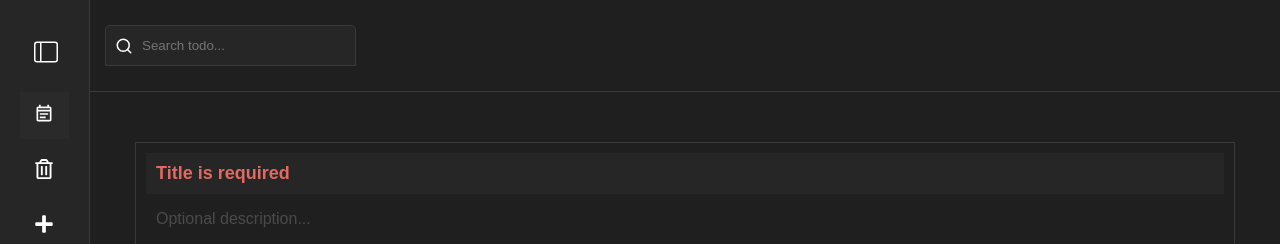
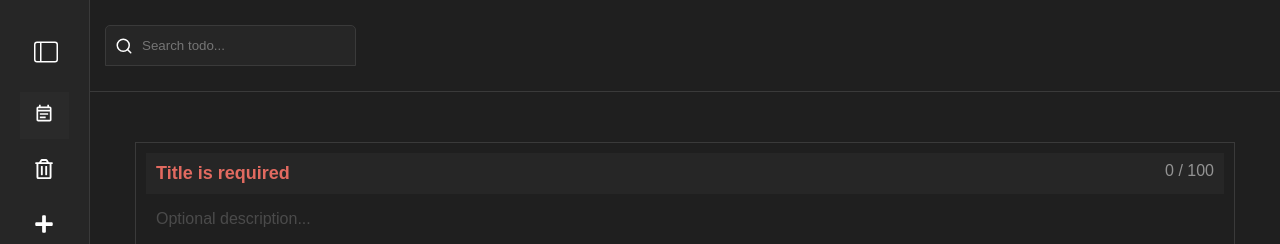
Before and after one commit to i-kryvda/todo-list-redux, a React (Vite) app: page / in a window 1280 px wide. Both pictures are taken after a click on the button "CREATE TASK". Shown: the top 244 px of the page. Built offline with nearby package versions, Linux system fonts and the light colour scheme; a web font is replaced by a local one.

Commit message:
git actions

```diff
--- a/src/components/molecules/TodoForm/TodoForm.module.scss
+++ b/src/components/molecules/TodoForm/TodoForm.module.scss
@@ -1,22 +1,30 @@
-.titleCounter {
+.editor {
+  position: relative;
+  display: flex;
+  flex: 1;
+  flex-direction: column;
+  width: 100%;
+  height: 100%;
+  border: 1px solid var(--border-color);
+
+  &TitleCounter {
     position: absolute;
-  right: 10px;
-  top: 10px;
-  // color: var(--success-color);
+    top: 2rem;
+    right: 2rem;
+    z-index: 999;
     opacity: 0.5;
   }
 
-.error {
-  padding: 8px 15px;
-  color: var(--primary-color);
-  font-size: 1rem;
-  border-radius: 12px;
-  white-space: nowrap;
+  &TitleError {
     position: relative;
     z-index: 1;
-
+    padding: 0.8rem 1.5rem;
+    border-radius: 1.2rem;
+    white-space: nowrap;
+    color: var(--primary-color);
     background-color: var(--secondary-color);
     pointer-events: none;
+
     transition:
       opacity 0.33s ease,
       transform 0.33s ease-out;
@@ -24,29 +32,17 @@
     &::before {
       content: "";
       position: absolute;
+      bottom: -0.3rem;
+      left: 1.4rem;
+      z-index: -1;
 
-    width: 10px;
-    height: 10px;
+      width: 1rem;
+      height: 1rem;
 
-    background: var(--primary-color);
       background-color: var(--secondary-color);
-    bottom: -3px;
-    left: 14px;
       transform: rotate(45deg);
-    z-index: -1;
     }
   }
-
-.editor {
-  width: 100%;
-  height: 100%;
-  flex: 1;
-
-  border: 1px solid var(--border-color);
-  position: relative;
-  display: flex;
-  flex-direction: column;
-  // border-radius: 12px;
 
   &Body {
     display: flex;
@@ -57,47 +53,45 @@
   }
 
   &Field {
+    width: 75%;
     padding: 0.25rem 1rem;
-    width: 75%;
-    // border: 1px solid white;
-    // padding-right: 15%;
     color: var(--text-primary);
-    word-break: break-word; // переносить довгі слова на новий рядок
-    overflow-wrap: anywhere; // сучасний аналог, робить теж саме
+    word-break: break-word;
+    overflow-wrap: anywhere;
 
-    &:focus {
-      &::placeholder {
+    &:focus::placeholder {
       color: var(--primary-color);
     }
+
+    &Title,
+    &Description {
+      width: 100%;
+      padding: 1rem;
+      color: var(--text-primary);
     }
 
     &Title {
       position: relative;
-      width: 100%;
+      padding-right: 10rem;
+      font-size: 1.8rem;
       font-weight: 700;
-      font-size: 1.8rem;
-      padding: 1rem;
       background-color: #262626;
     }
 
     &Description {
+      min-height: 4.8rem;
+      max-height: 18rem;
+      height: 4.8rem;
+      resize: none;
+      overflow-x: hidden;
+      overflow-y: auto;
+      border-radius: 1rem;
       font-size: 1.6rem;
-      padding: 0rem 1rem;
-      width: 100%;
-      line-height: 120%;
-      min-height: 48px;
-      max-height: 180px;
-      height: 48px;
-      resize: none;
-      overflow-y: auto;
-      overflow-x: hidden;
-      font-family: inherit;
-      padding: 1rem;
-      border-radius: 1rem;
+      line-height: 1.2;
 
       &::placeholder {
+        opacity: 0.5;
         font-weight: 400;
-        opacity: 0.5;
       }
     }
   }
@@ -106,9 +100,9 @@
     display: flex;
     justify-content: space-between;
     align-items: flex-end;
-    overflow: hidden;
     height: 100%;
     padding: 2rem;
+    overflow: hidden;
   }
 
   &Buttons {
@@ -117,41 +111,48 @@
   }
 
   &Btn {
+    padding: 0.5rem 1rem;
+    border: none;
+    border-radius: 0.8rem;
     cursor: pointer;
-    padding: 0.5rem 1rem;
-    border-radius: 8px;
-    border: none;
-    transition: background-color 0.11s ease;
 
-    &Secondary {
-      background-color: var(--secondary-color);
+    transition:
+      background-color 0.11s ease,
+      box-shadow 0.11s ease,
+      opacity 0.11s ease;
+
+    &:disabled {
+      cursor: not-allowed;
+      opacity: 0.5;
+    }
+
+    &Cancel,
+    &Save {
       color: var(--color-white);
 
       &:hover:not(:disabled) {
-        background-color: var(--secondary-color-hover);
-        box-shadow: 0 4px 10px rgba(0, 0, 0, 0.15);
+        box-shadow: 0 0.4rem 1rem rgba(0, 0, 0, 0.15);
       }
     }
 
-    &Primary {
+    &Cancel {
+      background-color: var(--secondary-color);
+
+      &:hover:not(:disabled) {
+        background-color: var(--secondary-color-hover);
+      }
+    }
+
+    &Save {
       background-color: var(--primary-color);
-      color: var(--color-white);
 
       &:hover:not(:disabled) {
         background-color: var(--primary-color-hover);
-        box-shadow: 0 4px 10px rgba(0, 0, 0, 0.15);
       }
 
       &:disabled {
-        cursor: not-allowed;
         background-color: var(--secondary-color);
-        cursor: not-allowed;
-        opacity: 0.7;
-        opacity: 0.5;
       }
     }
   }
 }
-
-.editorFieldDescription {
-}
--- a/src/components/molecules/TodoForm/TodoForm.tsx
+++ b/src/components/molecules/TodoForm/TodoForm.tsx
@@ -1,11 +1,9 @@
-// import { createTodo } from "@app/store/todos/todos-slice";
-// import { useAppDispatch } from "@app/store/store";
+import { MAX_TITLE_LENGTH, validateTitle } from "./lib";
+import { useFieldError, useAutoResizeTextarea } from "./hook";
 import { useInput } from "@shared/hooks/useInput/useInput";
-// --- STYLES ---
+import { useAutoFocus } from "@shared/hooks/useAutoFocus/useAutoFocus";
+
 import s from "./TodoForm.module.scss";
-import { useEffect, useRef, useState } from "react";
-import { MAX_TITLE_LENGTH, validateTitle } from "./lib/validateTodo";
-import { useFieldError } from "./hook/useFieldError";
 
 type TodoFormProps = {
   onClose?: () => void;
@@ -22,10 +20,6 @@ export function TodoForm({
   initialDescription = "",
   submitText = "Save",
 }: TodoFormProps) {
-  const inputRef = useRef<HTMLInputElement>(null);
-
-  const textareaRef = useRef<HTMLTextAreaElement>(null);
-
   const {
     value: title,
     onChange: onChangeTitle,
@@ -53,25 +47,13 @@ export function TodoForm({
     onResetDescription();
   };
 
-  useEffect(() => {
-    const textarea = textareaRef.current;
+  const textareaRef = useAutoResizeTextarea(description);
 
-    if (!textarea) return;
-
-    textarea.style.height = "48px";
-
-    const nextHeight = Math.min(textarea.scrollHeight, 180);
-
-    textarea.style.height = `${nextHeight}px`;
-  }, [description]);
-
-  useEffect(() => {
-    inputRef.current?.focus();
-  }, []);
+  const inputRef = useAutoFocus<HTMLInputElement>();
 
   return (
     <form className={s.editor} onSubmit={onSubmitHendler}>
-      <div className={s.titleCounter}>
+      <div className={s.editorTitleCounter}>
         {title.length} / {MAX_TITLE_LENGTH}
       </div>
 
@@ -117,7 +99,8 @@ export function TodoForm({
       <div className={s.editorFooter}>
         <p
           id="todo-title-error"
-          className={s.error}
+          role="alert"
+          className={s.editorTitleError}
           style={{
             opacity: hasError ? 1 : 0,
             transform: hasError
@@ -131,7 +114,7 @@ export function TodoForm({
         <div className={s.editorButtons}>
           <button
             type="button"
-            className={`${s.editorBtn} ${s.editorBtnSecondary}`}
+            className={`${s.editorBtn} ${s.editorBtnCancel}`}
             onClick={onClose}
           >
             Cancel
@@ -139,7 +122,7 @@ export function TodoForm({
 
           <button
             type="submit"
-            className={`${s.editorBtn} ${s.editorBtnPrimary}`}
+            className={`${s.editorBtn} ${s.editorBtnSave}`}
             disabled={hasError || !title.trim()}
           >
             {submitText}
--- /dev/null
+++ b/src/components/molecules/TodoForm/hook/index.ts
@@ -0,0 +1,2 @@
+export { useAutoResizeTextarea } from "./useAutoResizeTextarea";
+export { useFieldError } from "./useFieldError";
--- /dev/null
+++ b/src/components/molecules/TodoForm/hook/useAutoResizeTextarea.tsx
@@ -0,0 +1,20 @@
+import { useEffect, useRef } from "react";
+
+export function useAutoResizeTextarea(
+  value: string,
+  maxHeight = 180,
+  minHeight = 48,
+) {
+  const ref = useRef<HTMLTextAreaElement>(null);
+
+  useEffect(() => {
+    const textarea = ref.current;
+    if (!textarea) return;
+
+    textarea.style.height = `${minHeight}px`;
+    const nextHeight = Math.min(textarea.scrollHeight, maxHeight);
+    textarea.style.height = `${nextHeight}px`;
+  }, [value, maxHeight, minHeight]);
+
+  return ref;
+}
--- /dev/null
+++ b/src/components/molecules/TodoForm/lib/index.ts
@@ -0,0 +1 @@
+export { validateTitle, MAX_TITLE_LENGTH } from "./validateTodo";
--- /dev/null
+++ b/src/shared/hooks/useAutoFocus/useAutoFocus.ts
@@ -0,0 +1,11 @@
+import { useEffect, useRef } from "react";
+
+export function useAutoFocus<T extends HTMLElement>() {
+  const ref = useRef<T>(null);
+
+  useEffect(() => {
+    ref.current?.focus();
+  }, []);
+
+  return ref;
+}
```
Lines whose indentation alone changed are shown as unchanged.
